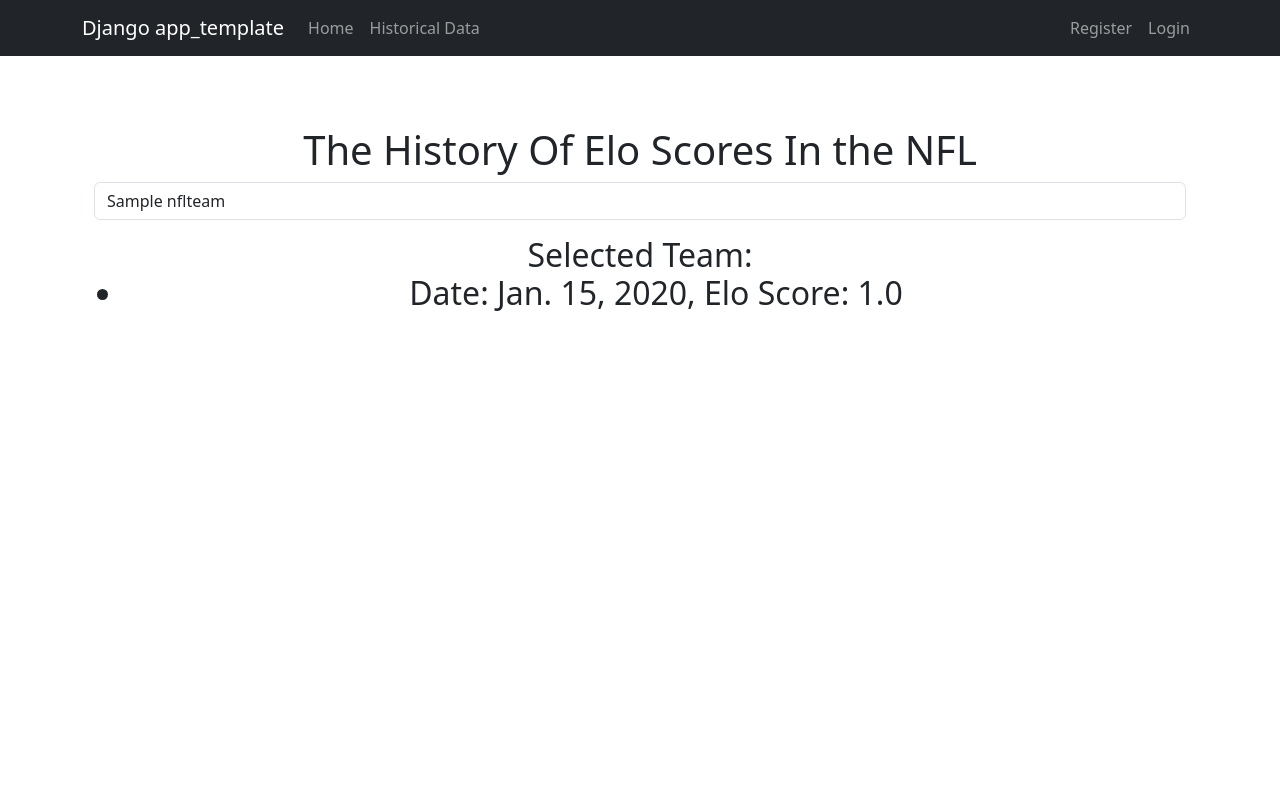
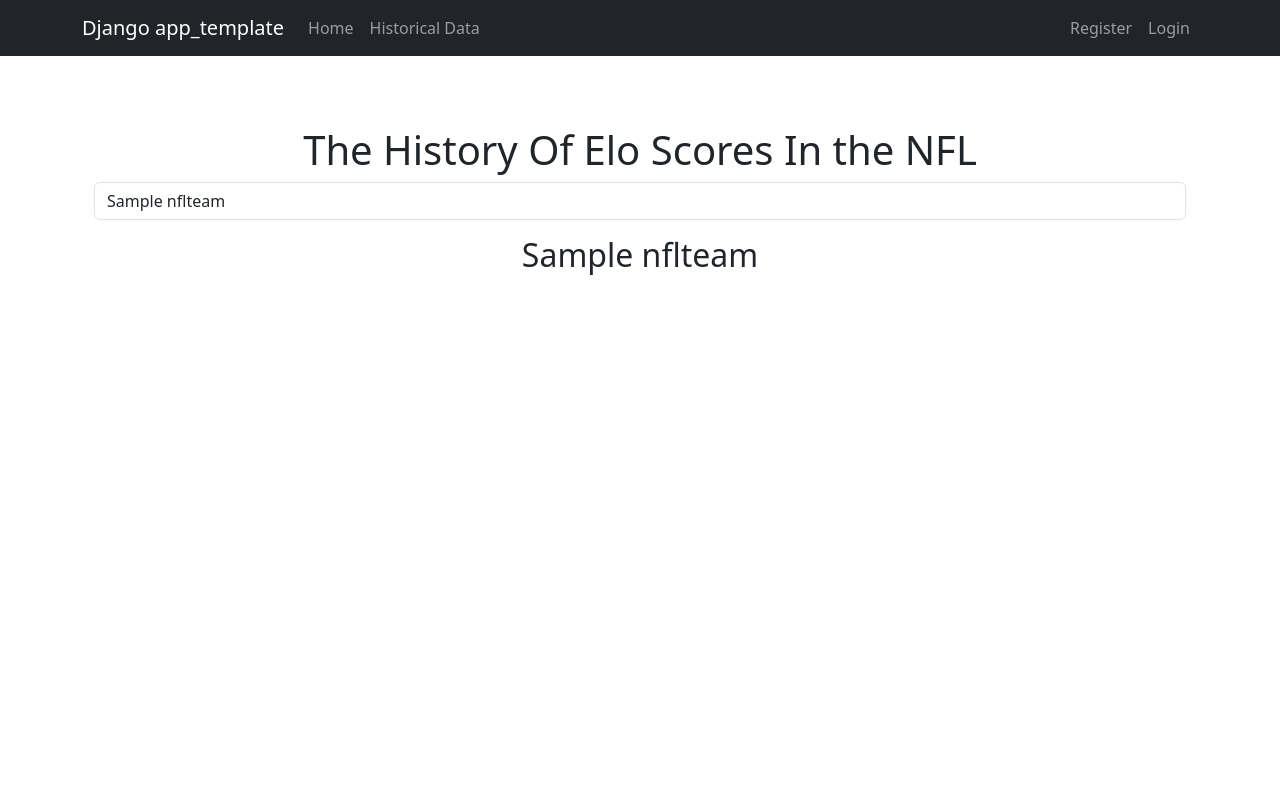
Before and after one commit to Rstark28/DjangoApp, a Django app: page /historical_data/ in a window 1280 px wide. Run offline with Django 5.2, Linux system fonts and the light colour scheme; tables that the repository leaves empty hold one stand-in row (values such as "Sample post").

Commit message:
Update historical_data.html

```diff
--- a/proj_template/app_template/templates/app_template/historical_data.html
+++ b/proj_template/app_template/templates/app_template/historical_data.html
@@ -16,22 +16,60 @@
         </select>
     </form>
 
-    <h2>Selected Team:
+    <h2>{{ selected_team.team_name }}</h2>
     {% if selected_team %}
-            {% if selected_team.historical_games.count > 0 %}
-                <ul>
-                    {% for game in selected_team.historical_games.all %}
-                    <li>Date: {{ game.date }}, Elo Score: {{ game.elo1_post }}</li>
-                    {% endfor %}
-                </ul>
+        <div id="container" style="width:100%; height:400px;"></div>
     {% else %}
-                No historical games found for this team.
+        <p>Please select a team to view historical games.</p>
     {% endif %}
-        {% else %}
-            null
-        {% endif %}
-
-    <div id="container" style="width:100%; height:400px;"></div>
 </div>
 
+{% if historical_games %}
+<script src="https://code.highcharts.com/highcharts.js"></script>
+<script src="https://code.highcharts.com/modules/exporting.js"></script>
+<script>
+
+    document.addEventListener('DOMContentLoaded', function () {
+        Highcharts.chart('container', {
+            chart: {
+                type: 'line',
+                zoomType: 'x'  // Enable zooming on the x-axis
+            },
+            title: {
+                text: 'Elo Scores Over Time'
+            },
+            xAxis: {
+                type: 'datetime',
+                title: {
+                    text: 'Date'
+                },
+            },
+            yAxis: {
+                title: {
+                    text: 'Elo Score'
+                }
+            },
+            series: [{
+                name: 'Elo Score',
+                color: '{{ selected_team.color_hex }}',
+                lineWidth: 3,
+                marker: {
+                    lineColor: '{{ selected_team.color_hex }}',
+                    fillColor: '{{ selected_team.color_hex }}',
+                    radius: 4
+                },
+                data: [
+                    {% for game in historical_games %}
+                        [Date.parse('{{ game.date }}'), {{ game.elo1_post }}],
+                    {% endfor %}
+                ]
+            }],
+            credits: {
+                enabled: false  // Disable Highcharts credits
+            }
+        });
+    });
+
+</script>
+{% endif %}
 {% endblock %}
```
Lines whose indentation alone changed are shown as unchanged.
